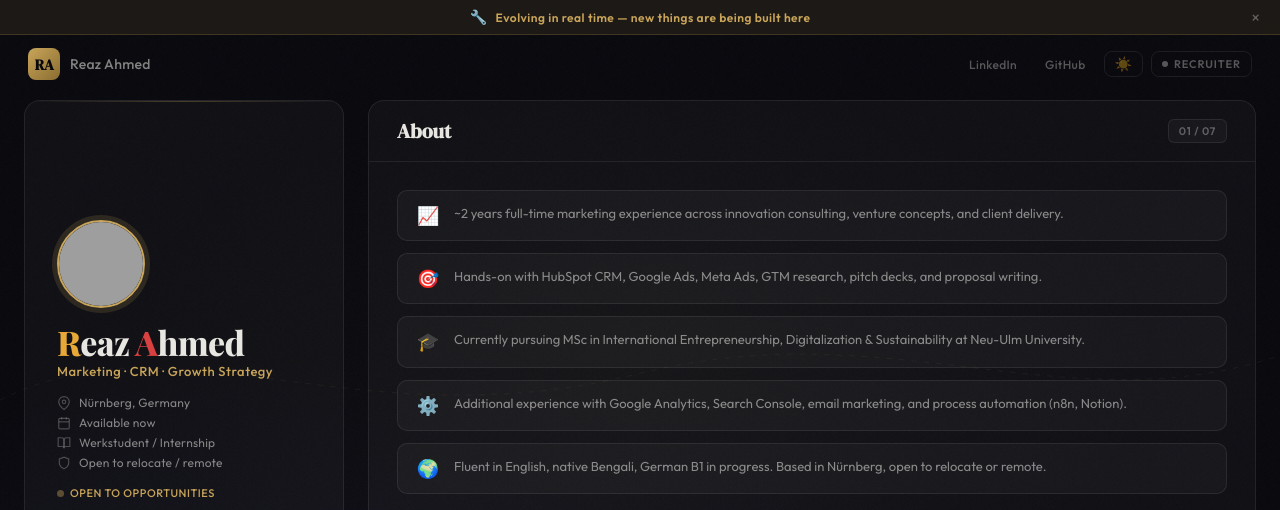
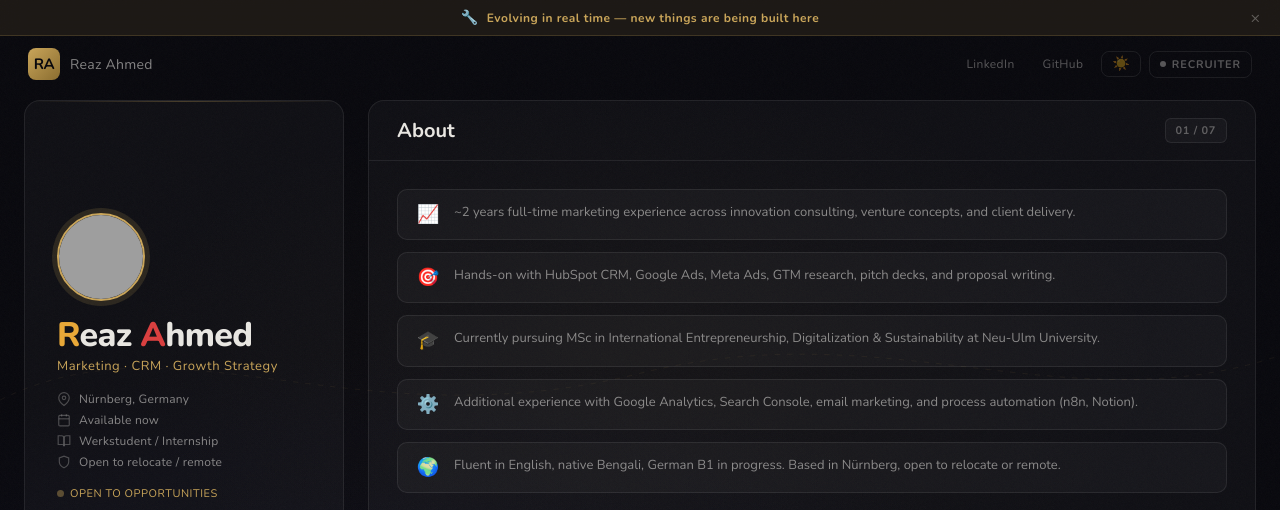
Before and after one commit to reazahmed-de/portfolio, a plain HTML site: page index.html in a window 1280 px wide. Shown: the top 510 px of the page. Drawn offline with nearby package versions, Linux system fonts and the light colour scheme; grey boxes are pictures that could not be loaded.

Commit message:
Update index.html

```diff
--- a/index.html
+++ b/index.html
@@ -8,12 +8,12 @@
 <meta name="theme-color" content="#0a0a0f">
 <link rel="preconnect" href="https://fonts.googleapis.com">
 <link rel="preconnect" href="https://fonts.gstatic.com" crossorigin>
-<link href="https://fonts.googleapis.com/css2?family=DM+Serif+Display&family=Outfit:wght@300;400;500;600;700&family=Playfair+Display:wght@700;800;900&display=swap" rel="stylesheet">
+<link href="https://fonts.googleapis.com/css2?family=Nunito:wght@400;700;800&display=swap" rel="stylesheet">
 <style>
 *,*::before,*::after{box-sizing:border-box;margin:0;padding:0}
 html,body{height:100%;overflow:hidden;-webkit-tap-highlight-color:transparent}
 body{
-  font-family:'Outfit',sans-serif;
+  font-family: 'Nunito', sans-serif;
   height:100dvh;overflow:hidden;position:relative;
   -webkit-font-smoothing:antialiased;-moz-osx-font-smoothing:grayscale;
   transition:background 0.4s ease,color 0.4s ease;
@@ -59,9 +59,9 @@
 body{background:var(--bg);color:var(--text-primary)}
 
 :root{
-  --serif:'DM Serif Display',Georgia,serif;
-  --sans:'Outfit',system-ui,sans-serif;
-  --brand:'Playfair Display',Georgia,serif;
+  --serif: 'Nunito', sans-serif;
+  --sans: 'Nunito', sans-serif;
+  --brand: 'Nunito', sans-serif;
   --transition-fast:180ms cubic-bezier(.4,0,.2,1);
   --transition-med:280ms cubic-bezier(.4,0,.2,1);
   --transition-slow:450ms cubic-bezier(.16,1,.3,1);
@@ -234,7 +234,7 @@
   padding:16px clamp(20px,2.5vw,28px);border-bottom:1px solid var(--border);
   display:flex;align-items:center;justify-content:space-between;flex-shrink:0;transition:border-color 0.4s;
 }
-.stage-title{font-family:var(--serif);font-size:20px;color:var(--text-primary);transition:color 0.4s}
+.stage-title{font-family:'Nunito',sans-serif;font-size:20px;font-weight: 700;color:var(--text-primary);transition:color 0.4s}
 .stage-badge{
   font-size:11px;color:var(--text-tertiary);padding:4px 10px;border-radius:6px;
   background:var(--surface);border:1px solid var(--border);
```
